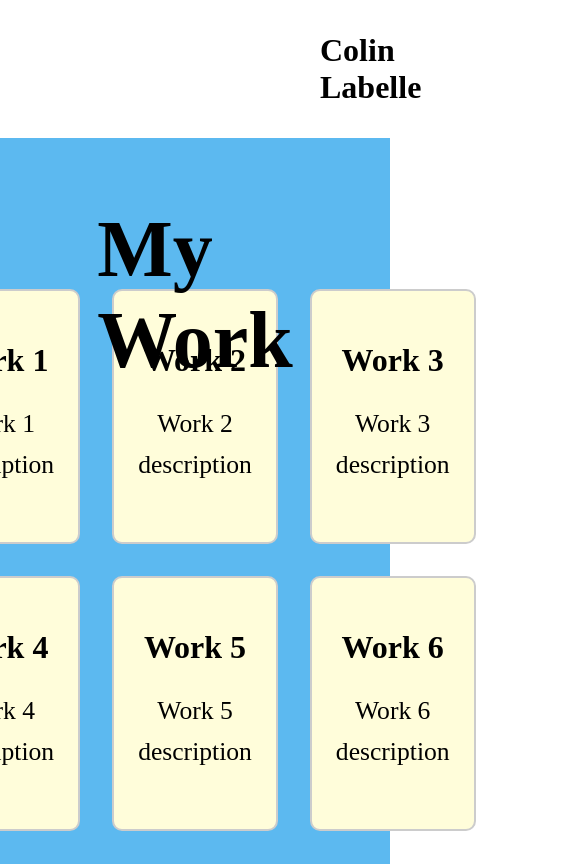
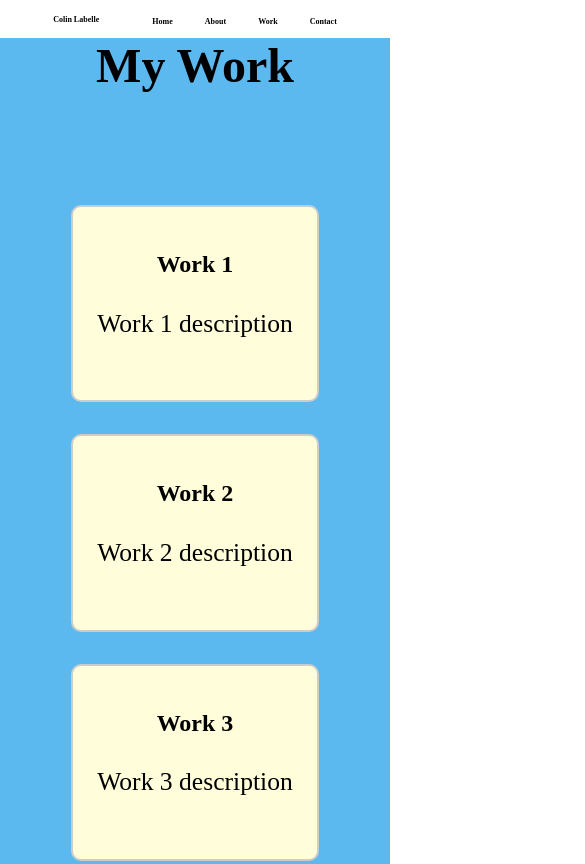
Before and after one commit to ColinViper/ColinLabellePortfolio, a React app: page /work in a window 390 px wide. Shown: the top 864 px of the page, 585 px wide, since content can reach past the window. Built offline with nearby package versions, Linux system fonts and the light colour scheme.

Commit message:
Made responsive changes

```diff
--- a/src/components/About/About.js
+++ b/src/components/About/About.js
@@ -1,12 +1,17 @@
-import React from "react";
+import React, { useState } from "react";
+import NavbarSize from "../NavbarSize";
 import styled from "styled-components";
 
 const Container = styled.div`
   display: flex;
+  box-sizing: border-box;
+  width: 100vw;
+  min-height: 100vh;
   flex-direction: column;
   align-items: center;
   background-color: #5cb9f0;
   padding: 2rem;
+  margin-top: ${({ navbarHeight }) => `${navbarHeight}px`};
 `;
 
 const SectionWrapper = styled.div`
@@ -15,6 +20,9 @@ const SectionWrapper = styled.div`
   border-radius: 10px;
   margin-bottom: 2rem;
   width: 60%;
+  @media screen and (max-width: 900px) {
+    width: 90%;
+  }
 `;
 
 const Section = styled.section`
@@ -25,6 +33,10 @@ const Title = styled.h2`
   font-size: 2rem;
   margin-bottom: 1rem;
   text-align: center;
+
+  @media screen and (max-width: 900px) {
+    font-size: 1.5rem;
+  }
 `;
 
 const Paragraph = styled.p`
@@ -32,6 +44,10 @@ const Paragraph = styled.p`
   line-height: 1.6;
   max-width: 100rem;
   text-align: center;
+
+  @media screen and (max-width: 900px) {
+    font-size: 1.2rem;
+  }
 `;
 
 const BoldText = styled.span`
@@ -39,9 +55,13 @@ const BoldText = styled.span`
 `;
 
 const About = () => {
+  const [navbarHeight, setNavbarHeight] = useState(0);
+
   return (
-    <Container>
-      <Title style={{ fontSize: "5rem", marginBottom: "4rem" }}>About Me</Title>
+    <>
+    <NavbarSize onNavbarHeightChange={setNavbarHeight} />
+    <Container navbarHeight={navbarHeight}>
+      <Title style={{ fontSize: "3rem", marginBottom: "2rem" }}>About Me</Title>
 
       <SectionWrapper>
         <Section>
@@ -99,6 +119,7 @@ const About = () => {
         </Section>
       </SectionWrapper>
     </Container>
+    </>
   );
 };
 
--- a/src/components/Contact/Contact.js
+++ b/src/components/Contact/Contact.js
@@ -1,4 +1,5 @@
-import React from "react";
+import React, { useState } from "react";
+import NavbarSize from "../NavbarSize";
 import styled from "styled-components";
 
 import linkedIn from "../../assets/LinkedinIcon.png";
@@ -11,18 +12,29 @@ const Container = styled.div`
   justify-content: center;
   align-items: center;
   background-color: #5cb9f0;
-  height: 100vh;
+  box-sizing: border-box;
+  width: 100vw;
+  min-height: 100vh;
+  margin-top: ${({ navbarHeight }) => `${navbarHeight}px`};
 `;
 
 const GridContainer = styled.div`
   display: grid;
   grid-template-columns: repeat(3, 1fr);
   gap: 2rem;
+
+  @media screen and (max-width: 900px) {
+    grid-template-columns: repeat(2, 1fr);
+  }
+
+  @media screen and (max-width: 600px) {
+    grid-template-columns: repeat(1, 1fr);
+  }
 `;
 
 const SectionWrapper = styled.a`
-  display: block; /* Make the link a block element */
-  text-decoration: none; /* Remove default underline */
+  display: block;
+  text-decoration: none;
   background-color: #fffdda;
   padding: 1.5rem;
   border-radius: 10px;
@@ -30,7 +42,7 @@ const SectionWrapper = styled.a`
   transition: transform 0.2s ease-in-out;
 
   &:hover {
-    transform: scale(1.05); /* Increase size on hover */
+    transform: scale(1.05);
   }
 `;
 
@@ -40,9 +52,24 @@ const Section = styled.section`
 `;
 
 const Title = styled.h2`
+  font-size: 5rem;
+  margin-bottom: 5rem;
+  margin-top: 0;
+  color: black;
+
+  @media screen and (max-width: 900px) {
+    font-size: 3.75rem;
+  }
+`;
+
+const Paragraph = styled.p`
   font-size: 2rem;
   margin-bottom: 1rem;
   color: black;
+
+  @media screen and (max-width: 900px) {
+    font-size: 1.5rem;
+  }
 `;
 
 const Image = styled.img`
@@ -50,21 +77,13 @@ const Image = styled.img`
 `;
 
 const Contact = () => {
+  const [navbarHeight, setNavbarHeight] = useState(0);
+
   return (
-    <div>
-      <Title
-        style={{
-          fontSize: "5rem",
-          marginBottom: "4rem",
-          position: "absolute",
-          left: "50%",
-          transform: "translate(-50%)",
-        }}
-      >
-        Contact Me
-      </Title>
-
-      <Container>
+    <>
+    <NavbarSize onNavbarHeightChange={setNavbarHeight} />
+      <Container navbarHeight={navbarHeight}>
+      <Title>Contact Me</Title>
         <GridContainer>
           <SectionWrapper
             href="https://www.linkedin.com/in/colin-labelle-3708bb193"
@@ -72,26 +91,26 @@ const Contact = () => {
           >
             <Section>
               <Image src={linkedIn} alt="LinkedIn Icon" />
-              <Title>LinkedIn</Title>
+              <Paragraph>LinkedIn</Paragraph>
             </Section>
           </SectionWrapper>
 
           <SectionWrapper href="mailto:colinlabelle777@gmail.com">
             <Section>
               <Image src={email} alt="Email Icon" />
-              <Title>Email</Title>
+              <Paragraph>Email</Paragraph>
             </Section>
           </SectionWrapper>
 
           <SectionWrapper href="https://www.twitter.com" target="_blank">
             <Section>
               <Image src={twitter} alt="Twitter Icon" />
-              <Title>Twitter</Title>
+              <Paragraph>Twitter</Paragraph>
             </Section>
           </SectionWrapper>
         </GridContainer>
       </Container>
-    </div>
+      </>
   );
 };
 
--- a/src/components/Home/Home.js
+++ b/src/components/Home/Home.js
@@ -1,18 +1,23 @@
-import React from "react";
+import React, { useState } from "react";
+import NavbarSize from "../NavbarSize";
 import styled from "styled-components";
 
 const Container = styled.div`
-  height: calc(100vh - 8rem);
+  min-height: 100vh;
   display: flex;
   flex-direction: column;
   justify-content: center;
   align-items: center;
-  overflow: hidden;
+  margin-top: ${({ navbarHeight }) => `${navbarHeight}px`};
 `;
 
 const AboutMe = styled.div`
   font-size: 2rem;
   max-width: 100rem;
+
+  @media screen and (max-width: 900px) {
+    font-size: 1rem;
+  }
 `;
 
 const TopHalf = styled.div`
@@ -24,6 +29,7 @@ const TopHalf = styled.div`
   align-items: center;
   background-color: #5cb9f0;
   font-size: 4rem;
+  text-align: center;
 `;
 
 const BottomHalf = styled.div`
@@ -34,27 +40,80 @@ const BottomHalf = styled.div`
   justify-content: center;
 `;
 
+const Title = styled.h2`
+  font-size: 4rem;
+
+  @media screen and (max-width: 900px) {
+    font-size: 3rem;
+  }
+
+  @media screen and (max-width: 600px) {
+    font-size: 2rem;
+  }
+`;
+
 const AboutMeTitle = styled.div`
+  font-size: 4rem;
   padding: 3rem;
   text-align: center;
+
+  @media screen and (max-width: 900px) {
+    font-size: 2rem;
+  }
+
+  @media screen and (max-width: 600px) {
+    font-size: 1rem;
+  }
+`;
+
+const Name = styled.div`
+  font-size: 9rem;
+  font-weight: bold;
+  margin-bottom: 0;
+
+  @media screen and (max-width: 900px) {
+    font-size: 5rem;
+  }
+
+  @media screen and (max-width: 600px) {
+    font-size: 3rem;
+  }
+`;
+
+const NameText = styled.div`
+  font-size: 5rem;
+  font-weight: bold;
+  text-align: center;
+
+  @media screen and (max-width: 900px) {
+    font-size: 3.5rem;
+  }
+
+  @media screen and (max-width: 600px) {
+    font-size: 2rem;
+  }
 `;
 
 const Home = () => {
+  const [navbarHeight, setNavbarHeight] = useState(0);
+
   return (
-    <Container>
+    <>
+      <NavbarSize onNavbarHeightChange={setNavbarHeight} />
+      <Container navbarHeight={navbarHeight}>
         <TopHalf>
-        <h1 style={{ marginBottom: "0" }}>Colin Labelle</h1>
-        <h2>Junior Full Stack Web Developer</h2>
+          <Name>Colin Labelle</Name>
+          <NameText>Junior Full Stack Web Developer</NameText>
         </TopHalf>
         <BottomHalf>
           <AboutMeTitle>
-          <h2 style={{ fontSize: "4rem" }}>About Me</h2>
+            <Title>About Me</Title>
             <AboutMe>
               <p style={{ paddingTop: "5rem" }}>
                 I am a junior web dev with a passion for coding and design
                 aspiring to create seamless digital experiences that captivates
-              and engages. With a background of game development, a keen eye for
-              detail and a commitment to innovation, I strive to bring
+                and engages. With a background of game development, a keen eye
+                for detail and a commitment to innovation, I strive to bring
                 creativity and functionality to every project I undertake.
               </p>
               <p>
@@ -66,6 +125,7 @@ const Home = () => {
           </AboutMeTitle>
         </BottomHalf>
       </Container>
+    </>
   );
 };
 
--- a/src/components/Navbar/Navbar.js
+++ b/src/components/Navbar/Navbar.js
@@ -3,16 +3,23 @@ import { Link } from "react-router-dom";
 
 const StyledNavBar = styled.nav`
   background: white;
+  box-sizing: border-box;
   width: 100vw;
   display: flex;
   justify-content: space-evenly;
-  position: sticky;
+  position: absolute;
   top: 0;
   align-items: center;
-  padding: 2rem 0;
-  padding-left: 20rem;
-  gap: 10rem;
+  padding: 0 2rem;
   z-index: 999;
+
+  @media screen and (max-width: 1000px) {
+    padding: 1rem 0;
+  }
+
+  @media screen and (max-width: 600px) {
+    padding: 0.5rem 0;
+  }
 `;
 
 const NavigationLink = styled(Link)`
@@ -20,28 +27,45 @@ const NavigationLink = styled(Link)`
   text-decoration: none;
   font-weight: bold;
   font-size: 1.5rem;
-  margin: 0 5rem;
+  margin: 0 4rem;
+
+  @media screen and (max-width: 1000px) {
+    font-size: 1rem;
+    margin: 0 2rem;
+  }
+
+  @media screen and (max-width: 600px) {
+    font-size: 0.5rem;
+    margin: 0 1rem;
+  }
 
   &:hover {
     color: #5cb9f0;
   }
 `;
 
-const Name = styled.span`
-  color: black;
+const Name = styled.h2`
   font-weight: bold;
   font-size: 2rem;
+
+  @media screen and (max-width: 1000px) {
+    font-size: 1rem;
+  }
+
+  @media screen and (max-width: 600px) {
+    font-size: 0.5rem;
+  }
 `;
 
 const Navbar = () => {
   return (
-    <StyledNavBar>
+    <StyledNavBar id="navbar">
       <Name>Colin Labelle</Name>
       <div>
-        <NavigationLink to="/">Home</NavigationLink>
+        <NavigationLink style={{marginLeft: "0"}} to="/">Home</NavigationLink>
         <NavigationLink to="/about">About</NavigationLink>
         <NavigationLink to="/work">Work</NavigationLink>
-        <NavigationLink to="/contact">Contact</NavigationLink>
+        <NavigationLink style={{marginRight: "0"}} to="/contact">Contact</NavigationLink>
       </div>
     </StyledNavBar>
   );
--- /dev/null
+++ b/src/components/NavbarSize.js
@@ -0,0 +1,24 @@
+import React, { useState, useEffect } from "react";
+
+const NavbarSize = ({ onNavbarHeightChange }) => {
+  const [navbarHeight, setNavbarHeight] = useState(0);
+
+  useEffect(() => {
+    const handleResize = () => {
+      const navbar = document.getElementById("navbar");
+      if (navbar) {
+        const height = navbar.offsetHeight;
+        setNavbarHeight(height);
+        onNavbarHeightChange(height);
+      }
+    };
+
+    handleResize();
+    window.addEventListener("resize", handleResize);
+    return () => window.removeEventListener("resize", handleResize);
+  }, [onNavbarHeightChange]);
+
+  return null;
+};
+
+export default NavbarSize;
--- a/src/components/Work/Work.js
+++ b/src/components/Work/Work.js
@@ -1,4 +1,5 @@
-import React from "react";
+import React, { useState } from "react";
+import NavbarSize from "../NavbarSize";
 import styled from "styled-components";
 
 const Container = styled.div`
@@ -7,13 +8,24 @@ const Container = styled.div`
   justify-content: center;
   align-items: center;
   background-color: #5cb9f0;
-  height: 100vh;
+  box-sizing: border-box;
+  width: 100vw;
+  min-height: 100vh;
+  margin-top: ${({ navbarHeight }) => `${navbarHeight}px`};
 `;
 
 const GridContainer = styled.div`
   display: grid;
   grid-template-columns: repeat(3, 1fr);
   gap: 2rem;
+
+  @media screen and (max-width: 900px) {
+    grid-template-columns: repeat(2, 1fr);
+  }
+
+  @media screen and (max-width: 600px) {
+    grid-template-columns: repeat(1, 1fr);
+  }
 `;
 
 const SectionWrapper = styled.a`
@@ -35,10 +47,25 @@ const Section = styled.section`
   text-align: center;
 `;
 
+const PageTitle = styled.h2`
+  font-size: 5rem;
+  margin-bottom: 15rem;
+  margin-top: 0;
+
+  @media screen and (max-width: 900px) {
+    font-size: 3rem;
+    margin-bottom: 7rem;
+  }
+`;
+
 const Title = styled.h2`
   font-size: 2rem;
   margin-bottom: 1rem;
   color: black;
+
+  @media screen and (max-width: 900px) {
+    font-size: 1.5rem;
+  }
 `;
 
 const Paragraph = styled.p`
@@ -50,10 +77,13 @@ const Paragraph = styled.p`
 `;
 
 const Work = () => {
+  const [navbarHeight, setNavbarHeight] = useState(0);
+
   return (
-    <div>
-      <Title style={{ fontSize: "5rem", marginBottom: "4rem", position: "absolute", left: "50%", transform: "translate(-50%)" }}>My Work</Title>
-      <Container>
+    <>
+    <NavbarSize onNavbarHeightChange={setNavbarHeight} />
+      <Container navbarHeight={navbarHeight}>
+      <PageTitle>My Work</PageTitle>
         <GridContainer>
           <SectionWrapper href="/work1">
             <Section>
@@ -98,7 +128,7 @@ const Work = () => {
           </SectionWrapper>
         </GridContainer>
       </Container>
-    </div>
+      </>
   );
 };
 
```
Also changed, not shown: build/asset-manifest.json, build/index.html, build/static/js/main.f46fbd2a.js.LICENSE.txt (renamed from build/static/js/main.1189cc0e.js.LICENSE.txt), src/components/App.js (indentation only), 4 other files. Lines whose indentation alone changed are shown as unchanged.
